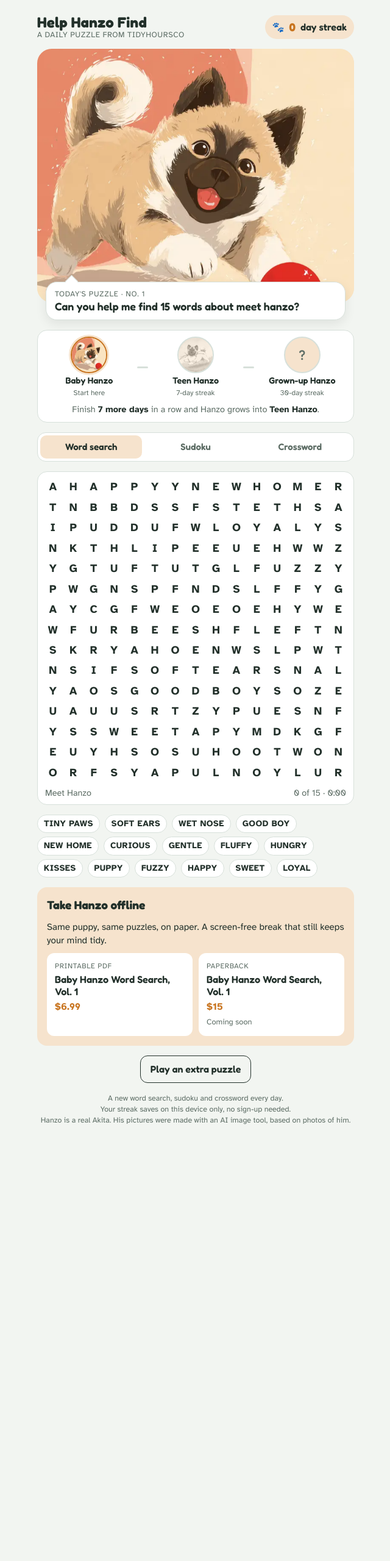
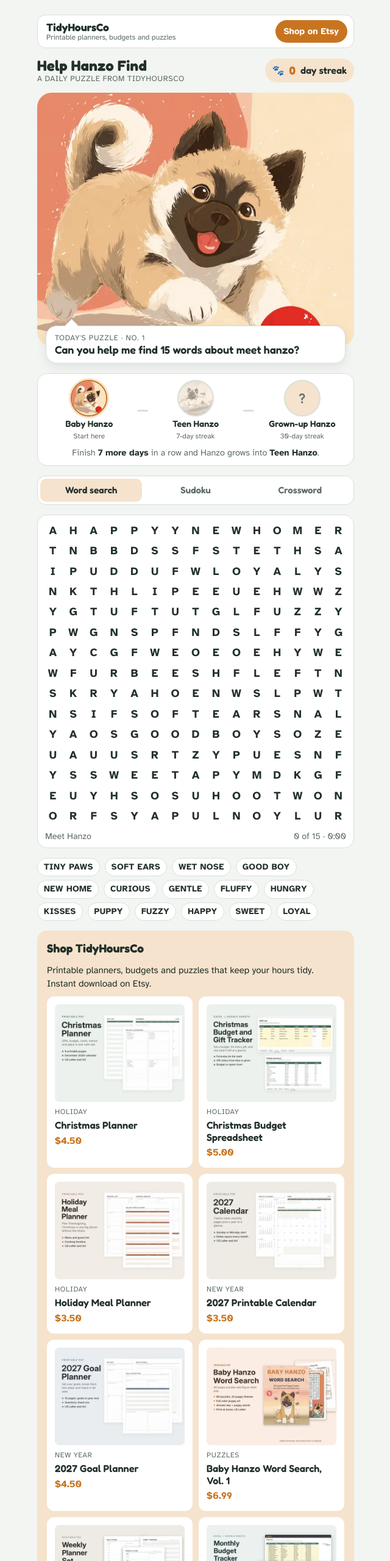
Before and after one commit to ajalvarez91-oss/hanzo, a plain HTML site: page index.html in a window 1280 px wide. Shown: the top 2560 px of the page at 61% size, without its empty margins (319-959 px from the left). Before the commit the page ends 1894 px from the top, so only its background shows below. Drawn offline with Linux system fonts and the light colour scheme.

Commit message:
TidyHoursCo shop front

```diff
--- a/index.html
+++ b/index.html
@@ -91,6 +91,19 @@ button:focus-visible, .btn:focus-visible, .cell:focus-visible { outline: 3px sol
 .sharebox { width: 100%; font: inherit; font-size: .9rem; border-radius: 10px; border: 1.5px solid var(--line); background: var(--bg); color: var(--ink); padding: 8px; resize: none; }
 .note { font-size: .85rem; color: var(--muted); min-height: 1.2em; }
 
+.shopbar { display: flex; align-items: center; justify-content: space-between; gap: 10px; background: var(--card); border: 1.5px solid var(--line); border-radius: 14px; padding: 8px 10px 8px 14px; }
+.shopbar .wm { font-family: var(--display); font-weight: 700; font-size: 1.1rem; line-height: 1.1; }
+.shopbar .wm small { display: block; font-family: var(--body); font-weight: 400; font-size: .76rem; color: var(--muted); }
+.cta { display: inline-flex; align-items: center; gap: 6px; background: var(--amber); color: #fff; font-weight: 700; text-decoration: none; border-radius: 999px; padding: 8px 14px; white-space: nowrap; font-size: .92rem; }
+.cta:hover { filter: brightness(1.06); }
+.pick { display: flex; gap: 12px; align-items: center; background: var(--card); border-radius: 12px; padding: 10px; color: var(--ink); text-decoration: none; border: 1.5px solid var(--line); }
+.pick:hover { border-color: var(--amber); }
+.pick img { width: 84px; height: 63px; object-fit: cover; border-radius: 8px; flex: none; background: var(--amber-soft); }
+.pick .k { font-size: .72rem; text-transform: uppercase; letter-spacing: .05em; color: var(--muted); }
+.pick .n { font-family: var(--display); font-weight: 600; line-height: 1.2; }
+.pick .p { font-weight: 700; color: var(--amber); }
+.shelf .all { align-self: center; }
+.book img { width: 100%; aspect-ratio: 4 / 3; object-fit: cover; border-radius: 8px; background: var(--amber-soft); margin-bottom: 4px; }
 .shelf { background: var(--amber-soft); border-radius: 16px; padding: 16px; display: flex; flex-direction: column; gap: 10px; }
 .shelf h3 { font-family: var(--display); font-weight: 700; font-size: 1.2rem; margin: 0; }
 .shelf p { margin: 0; font-size: .95rem; }
@@ -187,6 +200,10 @@ footer { font-size: .78rem; color: var(--muted); text-align: center; text-wrap:
   <div class="preview" id="preview" hidden>Preview only, as if your best streak were:
     <button type="button" data-s="0">Day 1, baby</button><button type="button" data-s="7">7 days, teen</button><button type="button" data-s="30">30 days, grown-up</button>
   </div>
+  <nav class="shopbar" aria-label="TidyHoursCo shop">
+    <div class="wm">TidyHoursCo<small>Printable planners, budgets and puzzles</small></div>
+    <a class="cta" id="shopTop" target="_blank" rel="noopener">Shop on Etsy</a>
+  </nav>
   <header>
     <div class="brand">Help Hanzo Find<small>A daily puzzle from TidyHoursCo</small></div>
     <div class="streak" title="Days in a row you finished the daily puzzle">🐾 <b id="streakNum">0</b> <span id="streakWord">day streak</span></div>
@@ -249,19 +266,21 @@ footer { font-size: .78rem; color: var(--muted); text-align: center; text-wrap:
       <button id="shareBtn" type="button">Share my result</button>
       <button id="nextBtn" class="ghost" type="button">Play another</button>
     </div>
+    <a class="pick" id="pick" target="_blank" rel="noopener" hidden></a>
     <textarea class="sharebox" id="shareText" rows="3" readonly hidden aria-label="Result to copy"></textarea>
     <div class="note" id="shareNote"></div>
   </section>
 
   <section class="shelf" id="shelf">
-    <h3>Take Hanzo offline</h3>
-    <p>Same puppy, same puzzles, on paper. A screen-free break that still keeps your mind tidy.</p>
+    <h3>Shop TidyHoursCo</h3>
+    <p>Printable planners, budgets and puzzles that keep your hours tidy. Instant download on Etsy.</p>
     <div class="books" id="books"></div>
+    <a class="cta all" id="shopAll" target="_blank" rel="noopener">See the whole shop</a>
   </section>
 
   <div class="more"><button id="moreBtn" class="ghost" type="button">Play an extra puzzle</button></div>
 
-  <footer>A new word search, sudoku and crossword every day. Your streak saves on this device only, no sign-up needed.<br>Hanzo is a real Akita. His pictures were made with an AI image tool, based on photos of him.</footer>
+  <footer>Help Hanzo Find is a free daily puzzle from TidyHoursCo, a small shop of printable planners and puzzles. Find us on Etsy, and on Instagram at @tidyhoursco.<br>A new word search, sudoku and crossword every day. Your streak saves on this device only, no sign-up needed.<br>Hanzo is a real Akita. His pictures were made with an AI image tool, based on photos of him.</footer>
 </div>
 <div class="paws" id="paws" aria-hidden="true"></div>
 
@@ -269,6 +288,7 @@ footer { font-size: .78rem; color: var(--muted); text-align: center; text-wrap:
 /* ---------- settings to fill before launch ---------- */
 const CONFIG = {
   start: "2026-11-23",     // puzzle 1 is the daily puzzle on this date
+  shop: "https://www.etsy.com/shop/TidyHoursCo",   // the TidyHoursCo Etsy shop
   etsy: "https://www.etsy.com/listing/4616085117",                // Baby Hanzo printable listing link
   paperback: "",           // Amazon paperback link, once it's live
   shareUrl: "https://ajalvarez91-oss.github.io/hanzo/",            // the page's public address, added to shared results
@@ -481,6 +501,7 @@ function showDone(o) {
   if (!o.already && o.up && previewBest == null) setTimeout(() => growUp(o.up), 1600);
   const streakLine = o.st.last === today && o.st.count ? "\nTidy streak: " + o.st.count + (o.st.count === 1 ? " day" : " days") : "";
   $("shareText").value = "🐾 " + o.share + streakLine + (CONFIG.shareUrl ? "\n" + CONFIG.shareUrl : "");
+  showPick();
   markTabs();
 }
 function finish(already) {
@@ -752,18 +773,41 @@ document.addEventListener("keydown", (e) => {
   }
 });
 
+/* TidyHoursCo's Etsy listings. Seasonal ones lead until Christmas, then the new-year ones. */
+const L = (id) => "https://www.etsy.com/listing/" + id;
+const SHOP = [
+  { id: "4616121984", s: "s09.webp", n: "Christmas Planner", k: "Holiday", p: "$4.50", until: "2026-12-25" },
+  { id: "4616111251", s: "s10.webp", n: "Christmas Budget Spreadsheet", k: "Holiday", p: "$5.00", until: "2026-12-25" },
+  { id: "4616123856", s: "s11.webp", n: "Holiday Meal Planner", k: "Holiday", p: "$3.50", until: "2026-12-25" },
+  { id: "4616119492", s: "s07.webp", n: "2027 Printable Calendar", k: "New year", p: "$3.50" },
+  { id: "4616109219", s: "s08.webp", n: "2027 Goal Planner", k: "New year", p: "$4.50" },
+  { id: "4616085117", s: "s06.webp", n: "Baby Hanzo Word Search, Vol. 1", k: "Puzzles", p: "$6.99", hanzo: true },
+  { id: "4616058720", s: "s03.webp", n: "Weekly Planner", k: "Planners", p: "$4.00" },
+  { id: "4616044775", s: "s01.webp", n: "Monthly Budget Spreadsheet", k: "Budgets", p: "$5.50" },
+  { id: "4616045439", s: "s02.webp", n: "Wedding Planner Spreadsheet", k: "Planners", p: "$8.50" },
+  { id: "4616083987", s: "s05.webp", n: "Beekeeping Word Search", k: "Puzzles", p: "$5.99" },
+  { id: "4616059584", s: "s04.webp", n: "Typography Prints, Set of 3", k: "Wall art", p: "$6.00" }
+];
+function shopList() { return SHOP.filter((x) => !x.until || today <= x.until); }
 function shelf() {
-  const books = [
-    { k: "Printable PDF", n: "Baby Hanzo Word Search, Vol. 1", p: "$6.99", href: CONFIG.etsy, soon: "Link added before launch" },
-    { k: "Paperback", n: "Baby Hanzo Word Search, Vol. 1", p: "$15", href: CONFIG.paperback, soon: "Coming soon" }
-  ];
+  if (CONFIG.etsy) SHOP.find((x) => x.hanzo).href = CONFIG.etsy;
+  $("shopTop").href = CONFIG.shop; $("shopAll").href = CONFIG.shop;
   $("books").innerHTML = "";
-  books.forEach((b) => {
-    const el = document.createElement(b.href ? "a" : "div"); el.className = "book";
-    if (b.href) { el.href = b.href; el.target = "_blank"; el.rel = "noopener"; }
-    el.innerHTML = `<span class="k">${b.k}</span><span class="n">${b.n}</span><span class="p">${b.p}</span>` + (b.href ? "" : `<span class="soon">${b.soon}</span>`);
+  shopList().forEach((b) => {
+    const el = document.createElement("a"); el.className = "book";
+    el.href = b.href || L(b.id); el.target = "_blank"; el.rel = "noopener";
+    el.innerHTML = `<img src="${b.s}" alt="" loading="lazy"><span class="k">${b.k}</span><span class="n">${b.n}</span><span class="p">${b.p}</span>`;
     $("books").appendChild(el);
   });
+}
+/* After a finished puzzle: one shop pick, a different one each day. Hanzo's own book comes up after word searches. */
+function showPick() {
+  const list = shopList();
+  const b = game === "ws" && dayNum % 2 === 0 ? SHOP.find((x) => x.hanzo) : list[dayNum % list.length];
+  const el = $("pick");
+  el.href = b.href || L(b.id);
+  el.innerHTML = `<img src="${b.s}" alt=""><span><span class="k">From the TidyHoursCo shop</span><br><span class="n">${b.n}</span> <span class="p">${b.p}</span></span>`;
+  el.hidden = false;
 }
 
 const m = /^#p(\d{1,2})$/.exec(location.hash || "");
```
Also changed, not shown: s01.webp (added), s02.webp (added), s03.webp (added), s04.webp (added), s05.webp (added), s06.webp (added), s07.webp (added), s08.webp (added), s09.webp (added), s10.webp (added), s11.webp (added).
